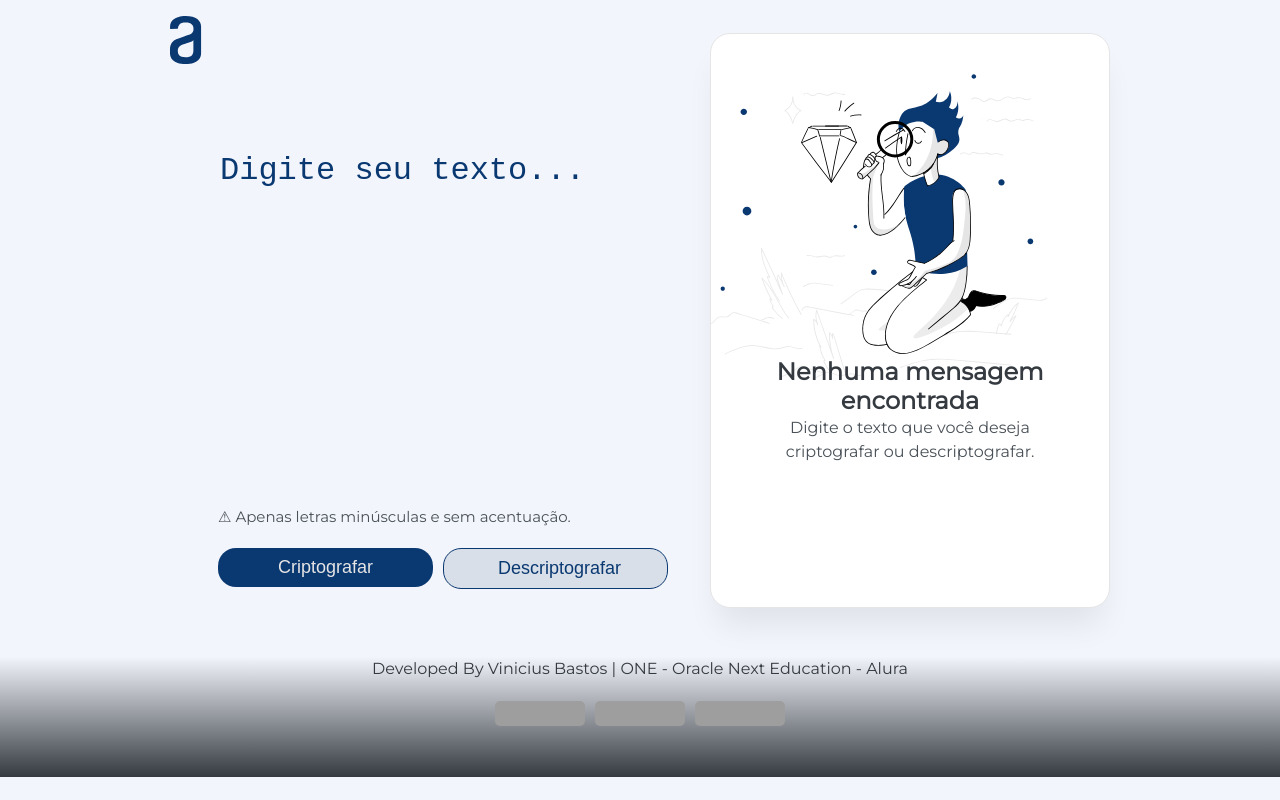
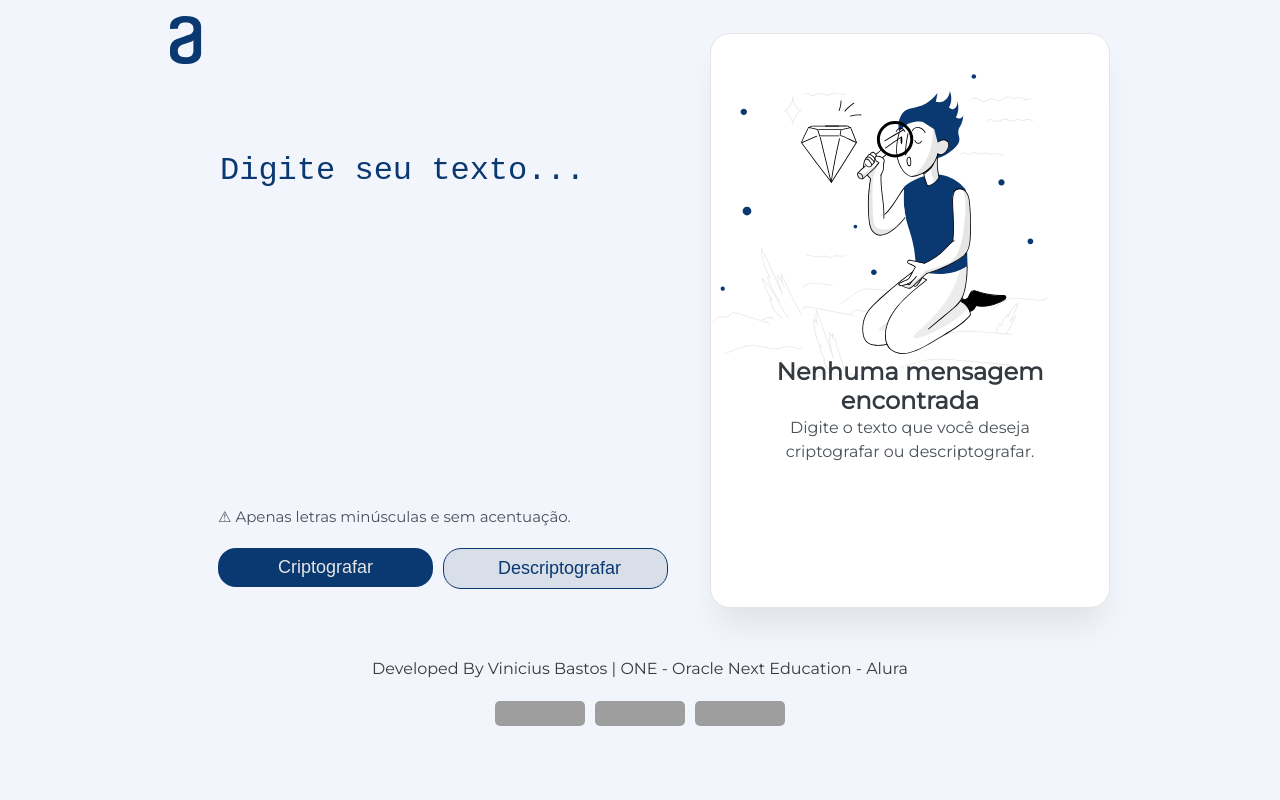
Before and after one commit to vclemente2/codificador-de-texto, a plain HTML site: page src/index.html in a window 1280 px wide. Drawn offline with Linux system fonts and the light colour scheme; grey boxes are pictures that could not be loaded.

Commit message:
Estilizando o rodapé.

```diff
--- a/src/assets/css/style.css
+++ b/src/assets/css/style.css
@@ -163,7 +163,6 @@ footer {
     width: auto;
     margin: 0 auto;
     text-align: center;
-    background: linear-gradient(#F3F5FC 30%, #343A40 100%);
 }
 
 .texto-rodape {
```
